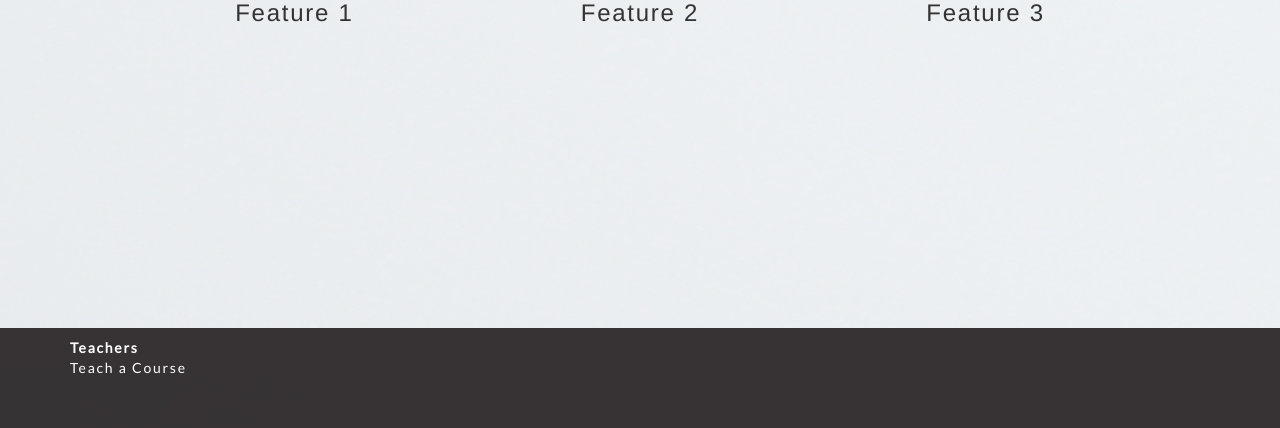
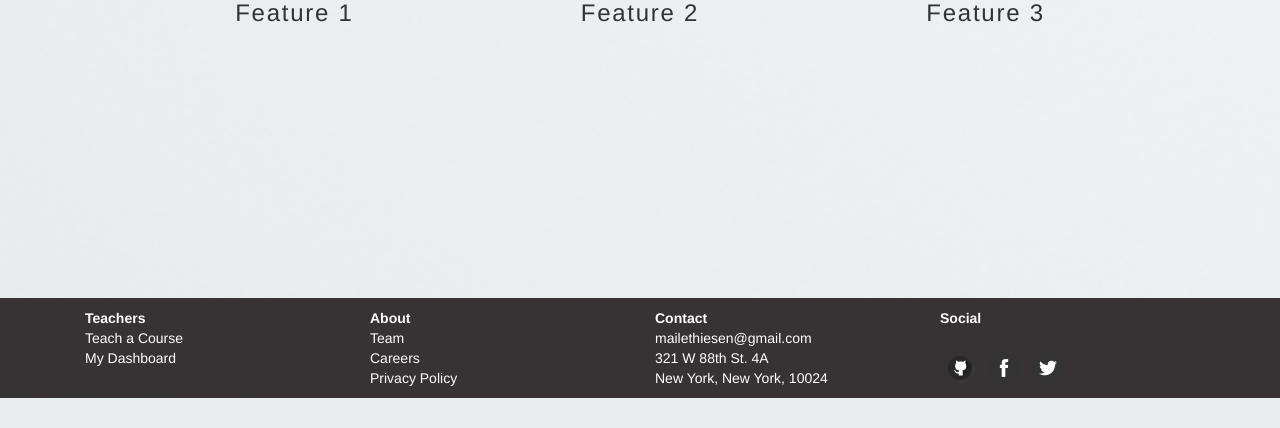
Before and after one commit to mailethiesen/videostore, a Rails app: page / in a window 1280 px wide. Shown: the part 462-890 px from the top of the page. After the commit the page ends 860 px from the top, so only its background shows below. Run offline with Rails 7, Linux system fonts and the light colour scheme; style sheets or scripts are compiled from the project's sources; parts of the project's set-up code (start-up, migrations or seed data) failed here and were passed over; some libraries are stand-ins or nearby versions.

Commit message:
styled the footer

```diff
--- a/app/assets/stylesheets/footer.css.scss
+++ b/app/assets/stylesheets/footer.css.scss
@@ -18,16 +18,39 @@ body {
 
 /* Set the fixed height of the footer here */
 #footer {
-  height:$footer-height;
+  height: footer-height;
   color:white;
   background-color: rgba(36,32,33,0.9);
-  font-family: 'Lato', sans-serif;
-  letter-spacing: 1.75px;
-  padding:10px 0px;
-  margin-top:30px;
+  font-family: "Helvetica Neue", Helvetica;
+  padding: 10px 0px;
+  font-weight:100;
+}
+
+.social-button {
+  width: 32px;
+  margin: 4px;
+}
+
+.social a:hover {
+  text-decoration:none;
 }
 
 #footer a {
   color:white;
   font-weight:100;
 }
+
+$footer-height-mobile: 350px;
+@media (max-width: 750px) {
+  #footer {
+  height:$footer-height-mobile;
+  }
+  #wrap {
+    margin: 0 auto -$footer-height-mobile;
+    padding: 0 0 $footer-height-mobile;
+  }
+  #footer .social {
+    margin-top:10px;
+  }
+
+}
--- a/app/assets/stylesheets/master.css.scss
+++ b/app/assets/stylesheets/master.css.scss
@@ -216,3 +216,21 @@ input, button, select, textarea {
   border-color: #e4e4e4 #bebebd #bebebd #bebebd #e4e4e4;
   padding: 20px;
 }
+
+#footer {
+  height: footer-height;
+  color:white;
+  background-color: rgba(36,32,33,0.9);
+  font-family: "Helvetica Neue", Helvetica;
+  padding: 10px 0px;
+  font-weight:100;
+}
+
+.social-button {
+  width: 32px;
+  margin: 4px;
+}
+
+.social a:hover {
+  text-decoration:none;
+}
--- a/app/views/layouts/application.html.erb
+++ b/app/views/layouts/application.html.erb
@@ -61,11 +61,50 @@
 
 <div id="footer">
   <div class="container">
-    <b>Teachers</b>
-    <br />
-    <%= link_to 'Teach a Course', new_instructor_course_path %>
+    <div class="col-xs-12 col-sm-3">
+      <b>Teachers</b>
+      <br />
+      <%= link_to 'Teach a Course', new_instructor_course_path %>
+      <br />
+      <%= link_to 'My Dashboard', dashboard_path %>
+    </div>
+
+    <div class="col-xs-12 col-sm-3">
+      <b>About</b>
+      <br />
+      <%= link_to 'Team', '#' %>
+      <br />
+      <%= link_to 'Careers', '#' %>
+      <br />
+      <%= link_to 'Privacy Policy', '#' %>
+    </div>
+
+    <div class="col-xs-12 col-sm-3">
+      <b>Contact</b>
+      <br />
+      mailethiesen@gmail.com
+      <br />
+      321 W 88th St. 4A
+      <br />
+      New York, New York, 10024
+    </div>
+
+    <div class="col-xs-12 col-sm-3 social">
+      <b>Social</b>
+      <br />
+      <br />
+      <%= link_to 'http://github.com/mailethiesen' do %>
+        <%= image_tag 'github.png', class: 'social-button' %>
+        <% end %>
+        <%= link_to 'http://facebook.com/mailethiesen' do %>
+        <%= image_tag 'facebook.png', class: 'social-button' %>
+        <% end %>
+        <%= link_to 'http://twitter.com/mailethiesen' do %>
+        <%= image_tag 'twitter.png', class: 'social-button' %>
+        <% end %>
+    </div>
   </div>
 </div>
 
-  </body>
+</body>
 </html>
```
Also changed, not shown: app/assets/images/facebook.png (added), app/assets/images/github.png (added), app/assets/images/twitter.png (added).
